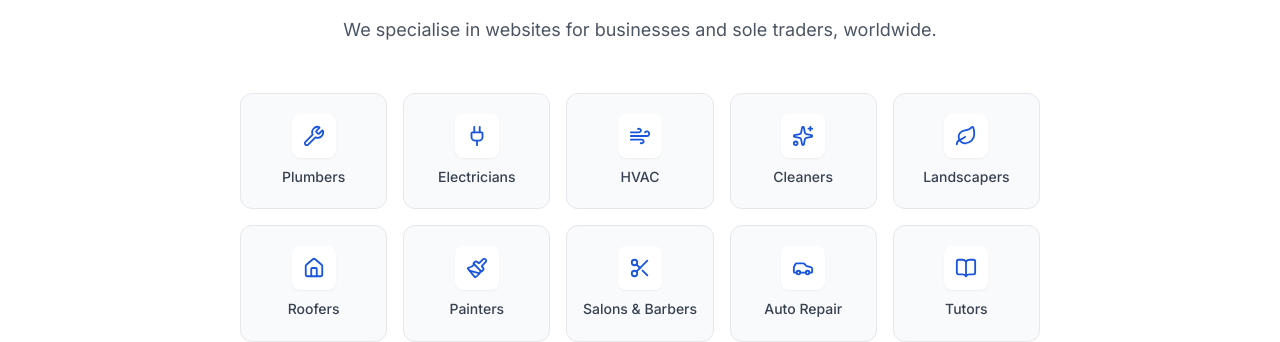
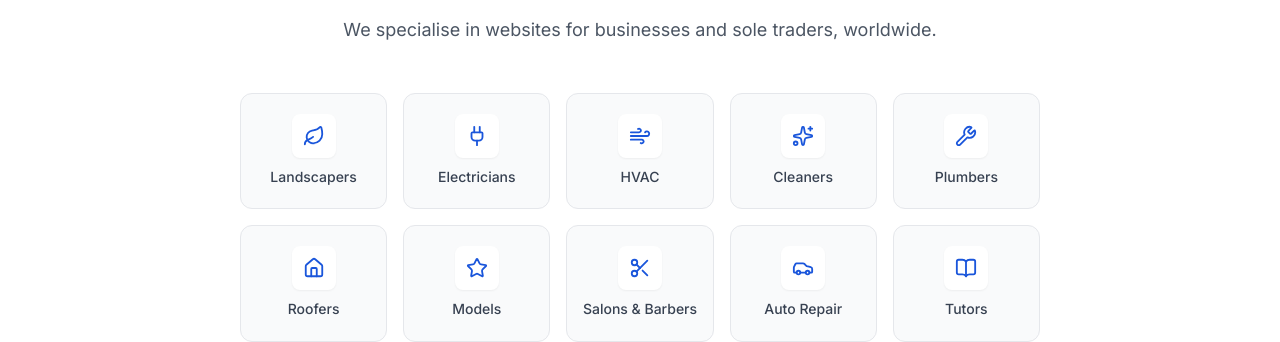
Before and after one commit to DAGarnish/proservice, a Next.js app: page / in a window 1280 px wide. Shown: the part 2905-3247 px from the top of the page. Built offline with nearby package versions, Linux system fonts and the light colour scheme.

Commit message:
Swap Landscapers and Plumbers, replace Painters with Models, and add Upholsterers

```diff
--- a/app/page.tsx
+++ b/app/page.tsx
@@ -256,13 +256,13 @@ function PricingSection() {
 /* ─── Industries ─── */
 function IndustriesSection() {
   const industries = [
-    { icon: <Wrench size={22} />, name: 'Plumbers' },
+    { icon: <Leaf size={22} />, name: 'Landscapers' },
     { icon: <Plug size={22} />, name: 'Electricians' },
     { icon: <Wind size={22} />, name: 'HVAC' },
     { icon: <Sparkles size={22} />, name: 'Cleaners' },
-    { icon: <Leaf size={22} />, name: 'Landscapers' },
+    { icon: <Wrench size={22} />, name: 'Plumbers' },
     { icon: <Home size={22} />, name: 'Roofers' },
-    { icon: <Paintbrush size={22} />, name: 'Painters' },
+    { icon: <Star size={22} />, name: 'Models' },
     { icon: <Scissors size={22} />, name: 'Salons & Barbers' },
     { icon: <Car size={22} />, name: 'Auto Repair' },
     { icon: <BookOpen size={22} />, name: 'Tutors' },
```
